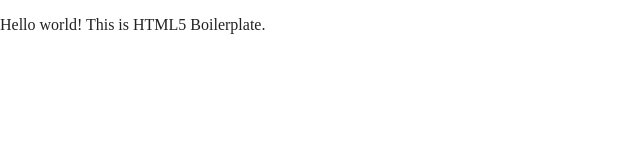
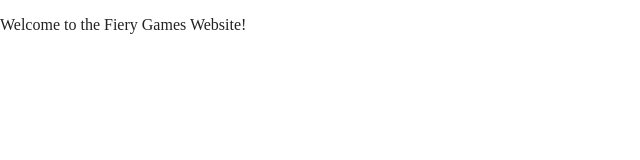
Before and after one commit to FieryGames/fierygames.github.io, a website built with Parcel: page index.html in a window 1280 px wide. Shown: the full height of the page, 0-640 px from the left. Built offline with nearby package versions, Linux system fonts and the light colour scheme.

Commit message:
Update index.html

```diff
--- a/index.html
+++ b/index.html
@@ -25,7 +25,7 @@
 <body>
 
   <!-- Add your site or application content here -->
-  <p>Hello world! This is HTML5 Boilerplate.</p>
+  <p>Welcome to the Fiery Games Website!</p>
   <script src="js/vendor/modernizr-3.11.2.min.js"></script>
   <script src="js/plugins.js"></script>
   <script src="js/main.js"></script>
```
